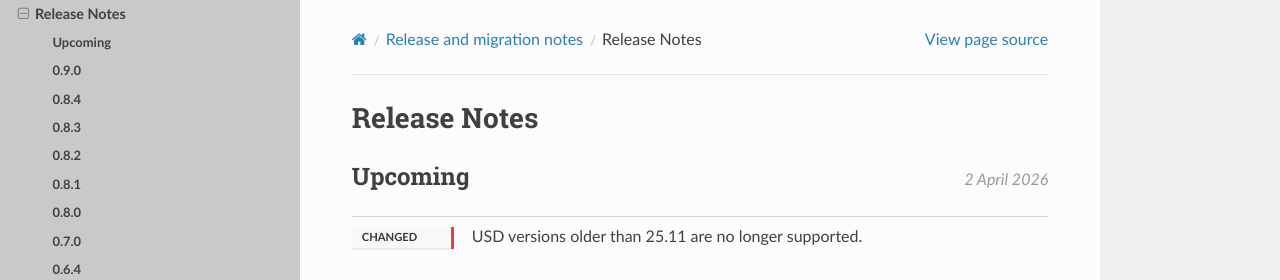
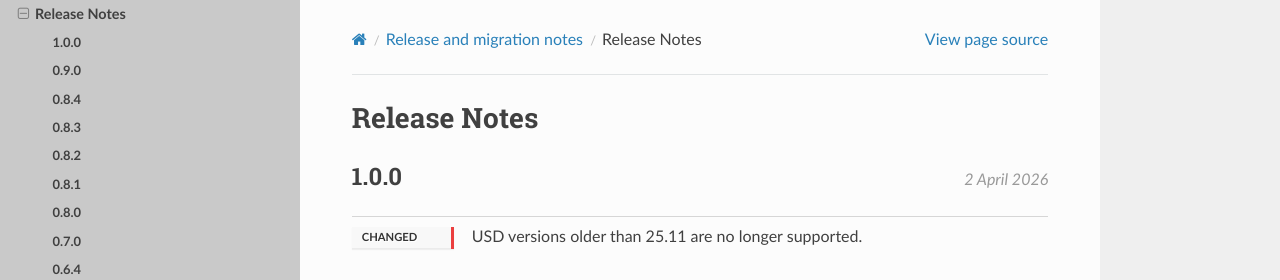
Before and after one commit to wdas/unf, a Sphinx documentation site: the page built from doc/sphinx/release/release_notes.rst, in a window 1280 px wide and 900 px high. Shown: the top 280 px of the window. Built offline with Sphinx 7.4.7 and the Read the Docs theme 3.1.0, drawn with Linux system fonts in a browser that asks for light colours; cross-references to code outside the pages are shown as plain code.

Commit message:
Update version to 1.0.0

```diff
--- a/CMakeLists.txt
+++ b/CMakeLists.txt
@@ -5,7 +5,7 @@ else()
 endif()
 
 project(unf
-    VERSION 0.9.0
+    VERSION 1.0.0
     LANGUAGES CXX
 )
 
--- a/doc/sphinx/release/release_notes.rst
+++ b/doc/sphinx/release/release_notes.rst
@@ -4,7 +4,8 @@
 Release Notes
 *************
 
-.. release:: Upcoming
+.. release:: 1.0.0
+    :date: 2026-04-02
 
     .. change:: changed
 
```
